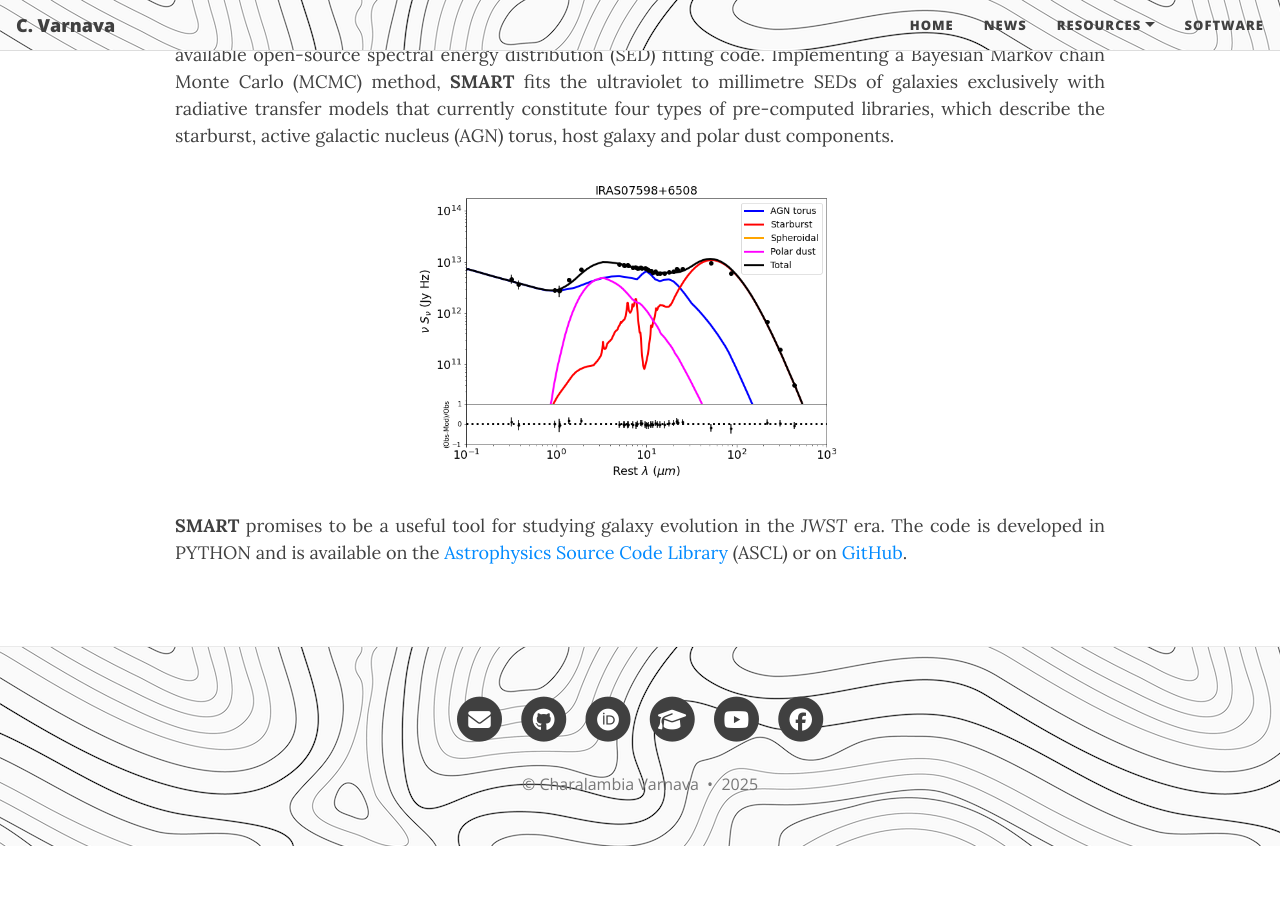
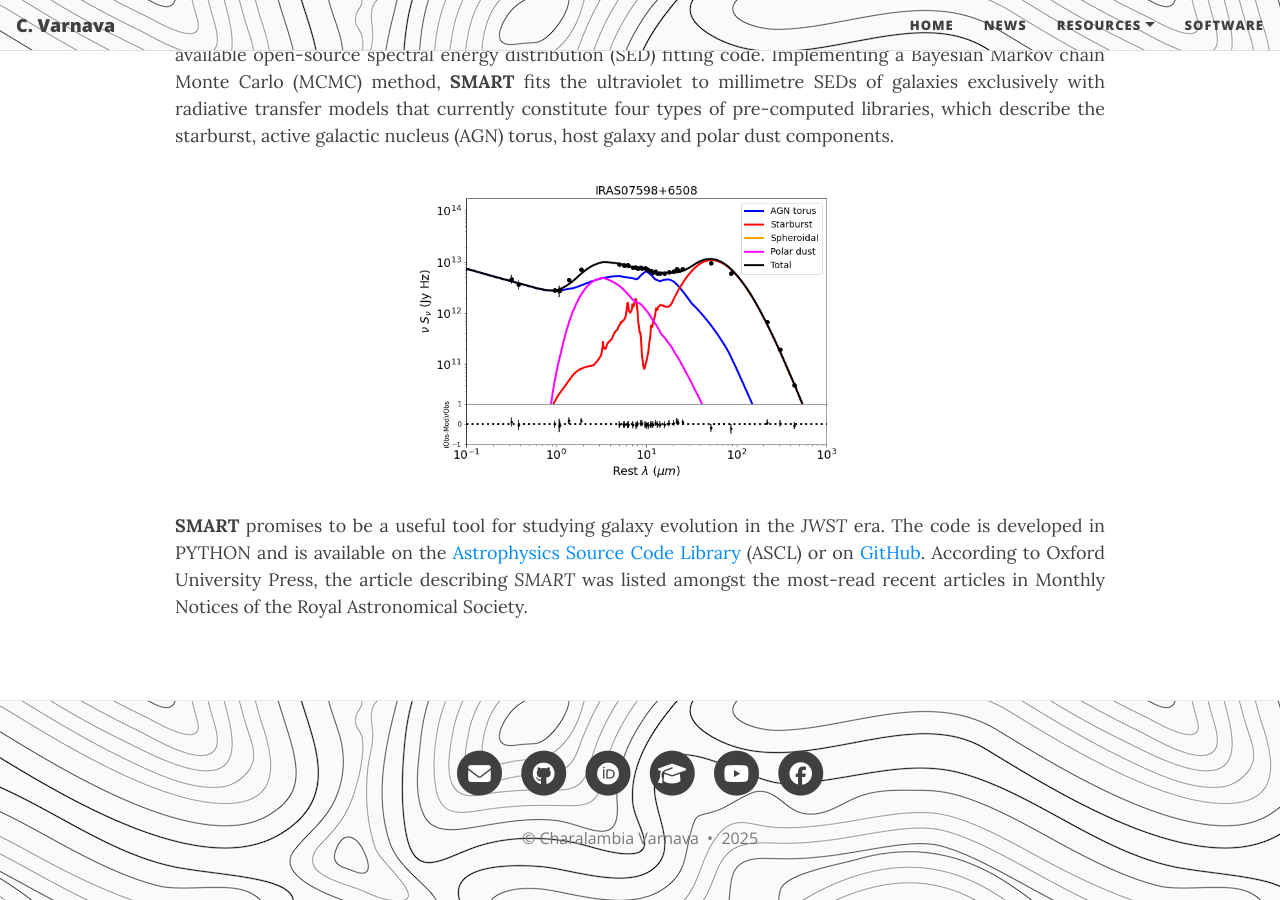
Before and after one commit to ch-var/ch-var.github.io, a Jekyll site: the page built from software.html, in a window 1280 px wide and 900 px high, scrolled down 792 px. Built offline with Jekyll 4.4.1, drawn with Linux system fonts in a browser that asks for light colours; before the commit the page ends 1638 px from its top, so only the background shows below that.

Commit message:
Update software.html

```diff
--- a/software.html
+++ b/software.html
@@ -32,4 +32,4 @@
 <img src="/assets/img/IRAS07598+6508_CYGNUS.png" width="50%" height="50%">
 </p>
 
-<p align='justify'><b>SMART</b> promises to be a useful tool for studying galaxy evolution in the <i>JWST</i> era. The code is developed in PYTHON and is available on the <a href="https://www.ascl.net/2406.003">Astrophysics Source Code Library</a> (ASCL) or on <a href="https://github.com/ch-var/SMART">GitHub</a>.</p>
+<p align='justify'><b>SMART</b> promises to be a useful tool for studying galaxy evolution in the <i>JWST</i> era. The code is developed in PYTHON and is available on the <a href="https://www.ascl.net/2406.003">Astrophysics Source Code Library</a> (ASCL) or on <a href="https://github.com/ch-var/SMART">GitHub</a>. According to Oxford University Press, the article describing <i>SMART</i> was listed amongst the most-read recent articles in Monthly Notices of the Royal Astronomical Society.</p>
```
